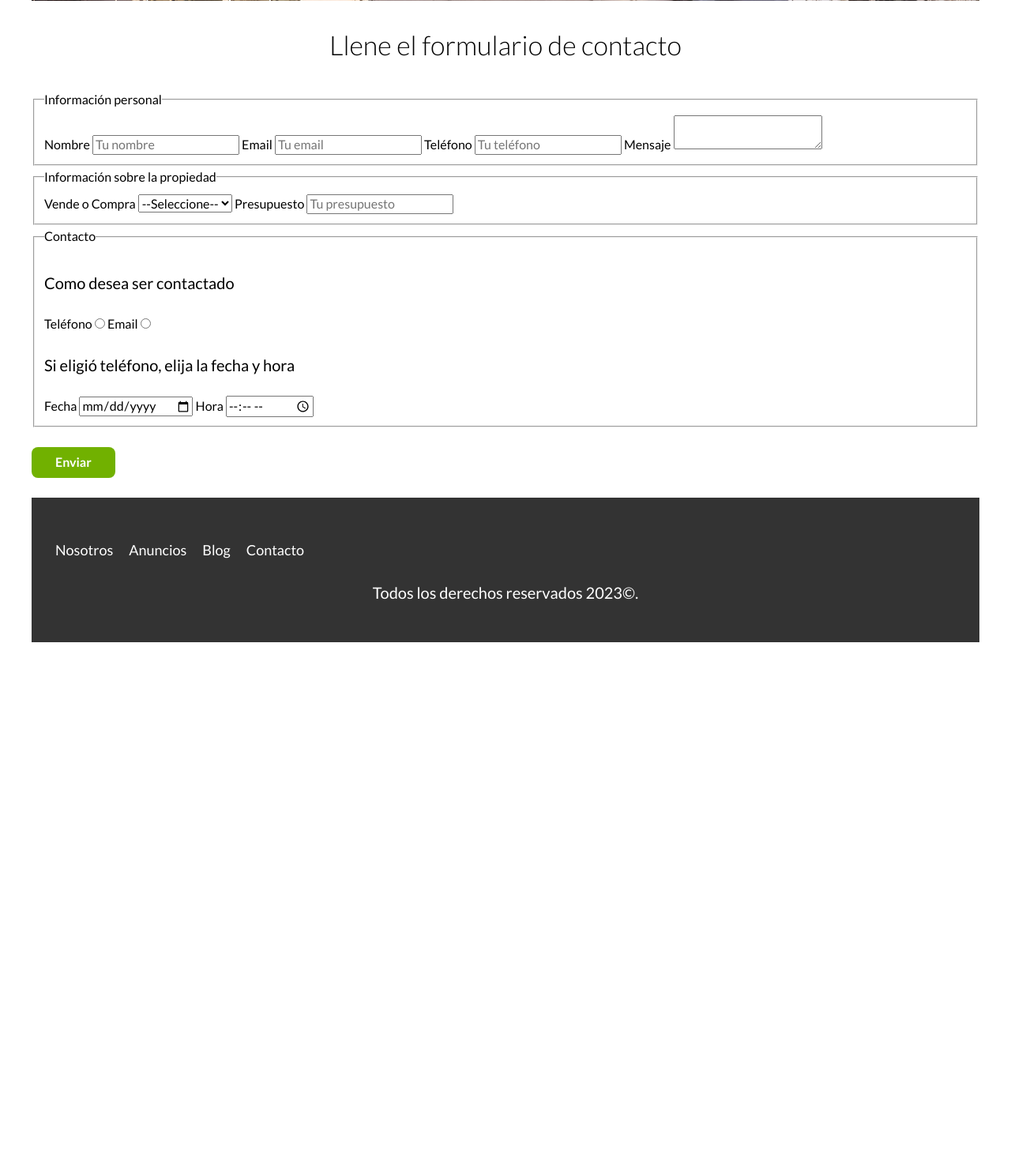
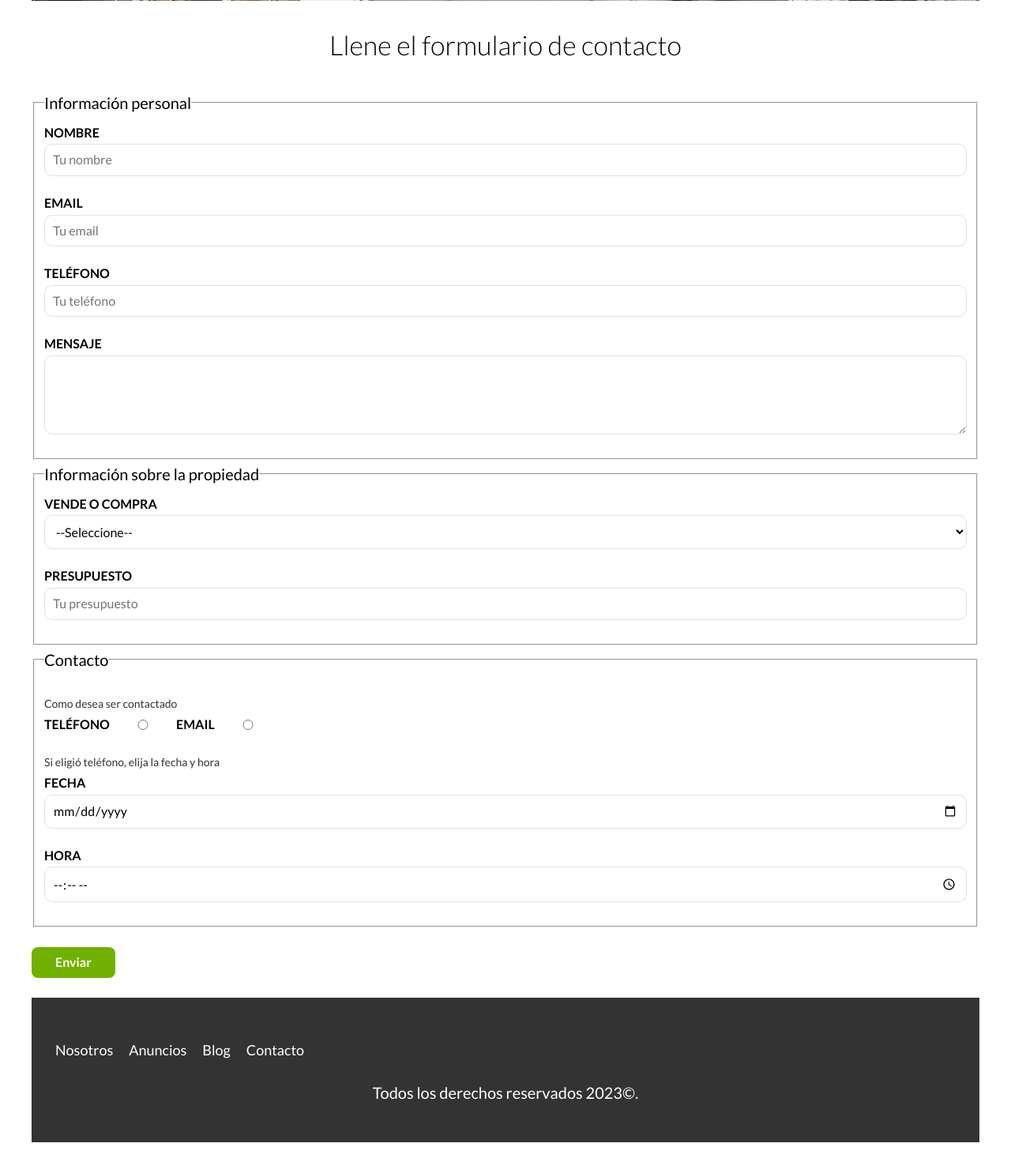
Before and after one commit to DevJuanDuarte/Bienes_Raices, a PHP site: page /contacto.html in a window 1280 px wide. Shown: the part 808-2279 px from the top of the page at 79% size. Before the commit the page ends 1621 px from the top, so only its background shows below. Run offline with PHP 8.4, Linux system fonts and the light colour scheme.

Commit message:
CSS al formulario

```diff
--- a/src/scss/app.scss
+++ b/src/scss/app.scss
@@ -14,6 +14,7 @@
 @import 'layout/contactar';
 @import 'layout/inferior';
 @import 'layout/testimoniales';
+@import 'layout/formularios';
 
 
 /* PAGINAS INTERNAS */
--- /dev/null
+++ b/src/scss/layout/_formularios.scss
@@ -0,0 +1,45 @@
+.formulario {
+    p {
+        font-size: 1.4rem;
+        color: $grisOscuro;
+        margin: 2rem 0 0 0;
+    }
+
+    legend {
+        font-size: 2rem;
+        color: grisOscuro;
+    }
+
+    label {
+        font-weight: $bold;
+        text-transform: uppercase;
+        display: block;
+    }
+
+    input:not([type="submit"]),
+    textarea,
+    select {
+        padding: 1rem;
+        display: block;
+        width: 100%;
+        background-color: $blanco;
+        border: 1px solid $gris;
+        border-radius: 1rem;
+        margin-bottom: 2rem;
+    }
+
+    textarea {
+        height: 10rem;
+    }
+
+    .forma-contacto {
+        max-width: 30rem;
+        display: flex;
+        justify-content: space-between;
+        align-items: center;
+    }
+    input[type="radio"]{
+        margin: 0;
+        padding: auto;
+    }
+}
```
Also changed, not shown: build/css/app.css, 1 other file.
